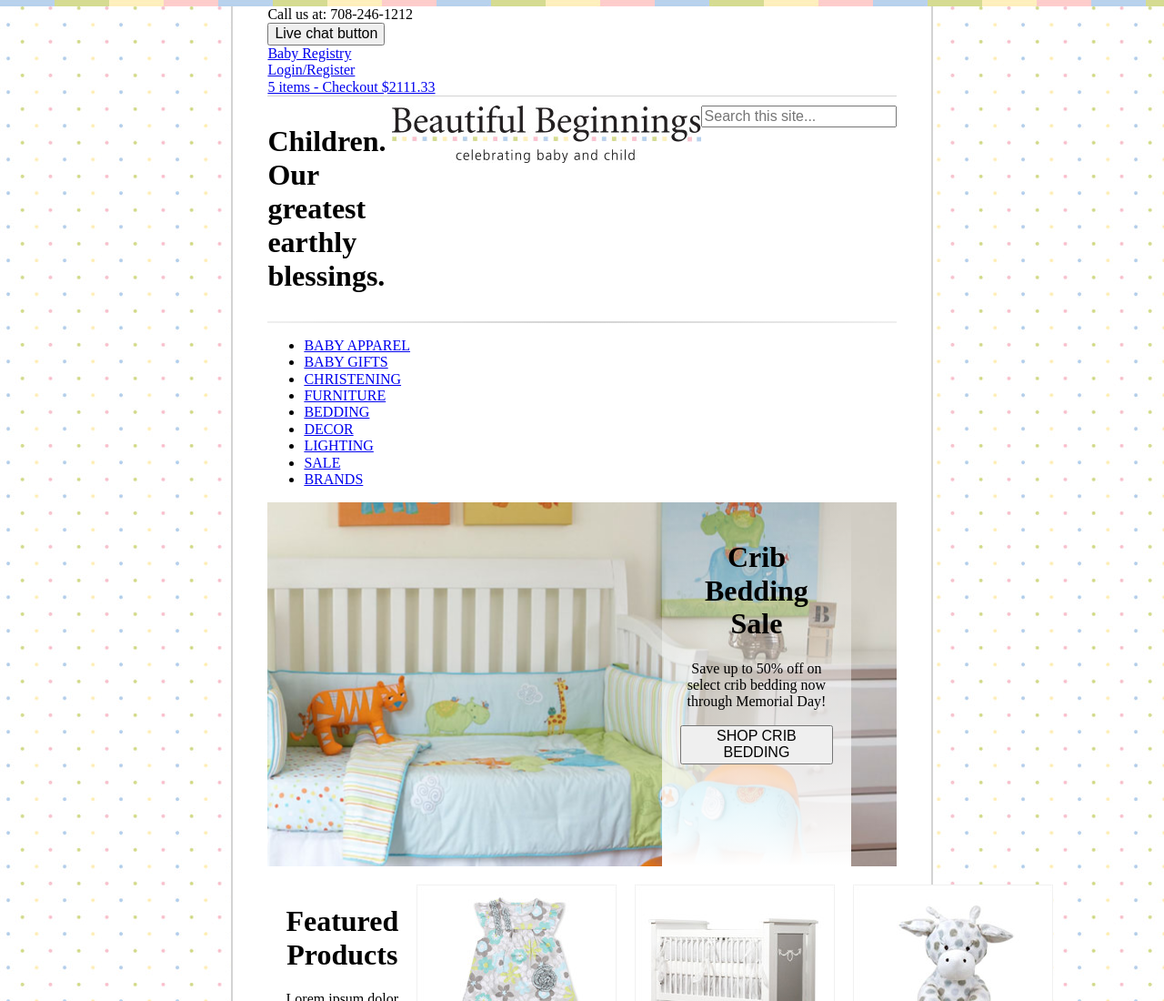
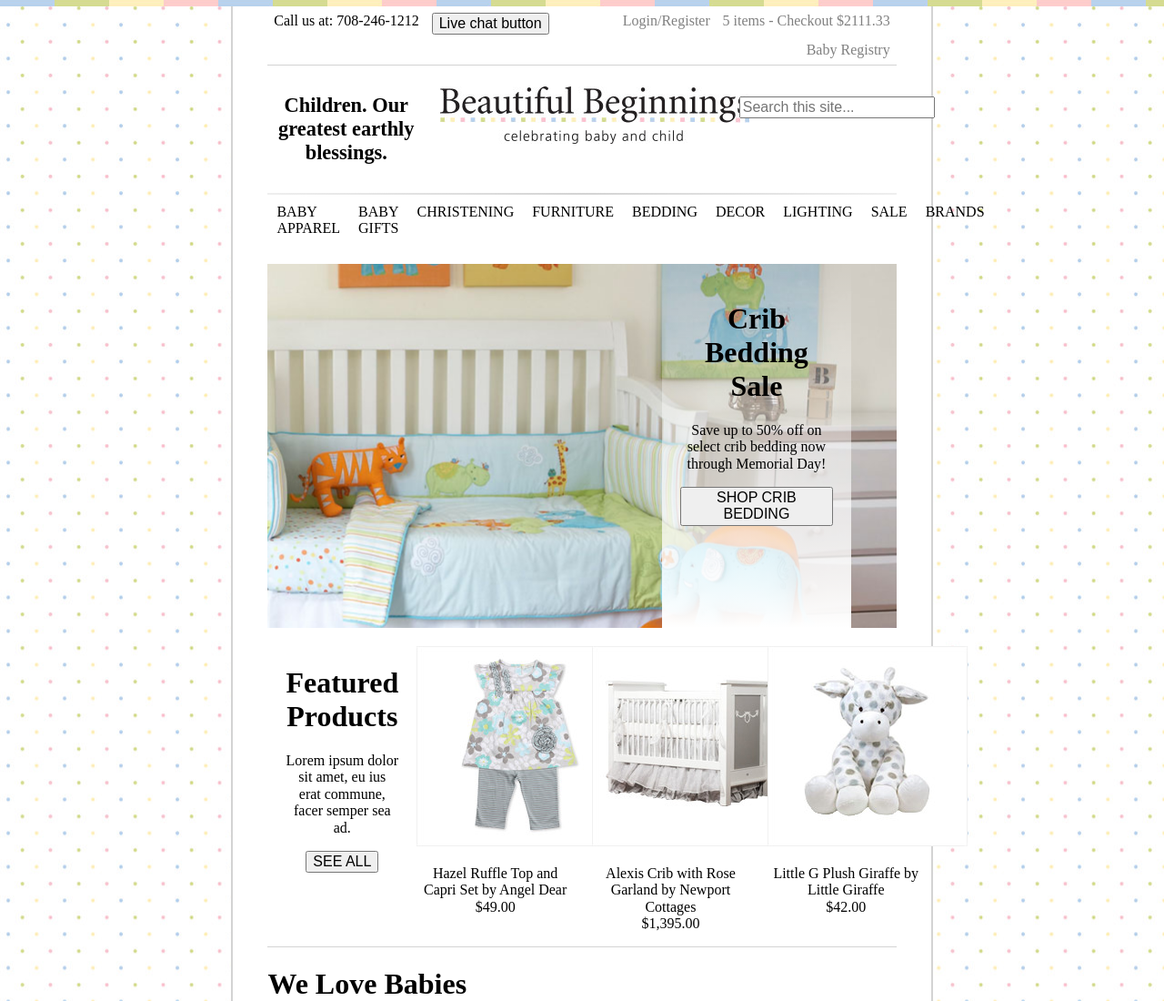
Before and after one commit to csan21/mock-two, a plain HTML site: page index.html in a window 1280 px wide. Shown: the top 1100 px of the page at 91% size. Drawn offline with Linux system fonts and the light colour scheme.

Commit message:
Mvp skeleton complete, animations and more styling next

```diff
--- a/index.html
+++ b/index.html
@@ -17,9 +17,9 @@
           <ul class="nav-top">
             <li>Call us at: 708-246-1212</li>
             <li><a href="#"><button>Live chat button</button></a></li>
+            <li><a href="#">5 items - Checkout $2111.33</a></li>
+            <li><a href="#">Login/Register</a></li>
             <li><a href="#">Baby Registry</a></li>
-            <li><a href="#">Login/Register</a></li>
-            <li><a href="#">5 items - Checkout $2111.33</a></li>
           </ul>
         </nav>
         <div class="line-break"></div>
@@ -30,13 +30,13 @@
           <div class="logo">
             <img src="img/brand-logo.jpg" alt="Beautiful Beginnings Logo">
           </div>
-          <div class="search-box">
-            <input type="text" name="Search" placeholder="Search this site...">
+          <div class="search">
+            <input type="text" name="Search" placeholder="Search this site..."></input>
           </div>
         </div>
         <div class="line-break-darker"></div>
-        <nav>
-          <ul class"nav-main">
+        <div class="main">
+          <ul>
             <li><a href="#">BABY APPAREL</a></li>
             <li><a href="#">BABY GIFTS</a></li>
             <li><a href="#">CHRISTENING</a></li>
@@ -47,7 +47,7 @@
             <li><a href="#">SALE</a></li>
             <li><a href="#">BRANDS</a></li>
           </ul>
-        </nav>
+        </div>
       </header>
 
       <section class="slide-show">
--- a/styles/_grid.scss
+++ b/styles/_grid.scss
@@ -48,6 +48,7 @@ section {
   text-align: center;
 
   > .box {
+    width: 25%;
     margin-left: 20px;
   }
 }
--- a/styles/_header.scss
+++ b/styles/_header.scss
@@ -2,41 +2,93 @@
 
 header {
   @extend .content;
+  margin-bottom: 20px;
+}
 
 nav {
   list-style-type: none;
-    display: inline;
   width: 100%;
   padding: 0;
+  overflow: hidden;
+}
+
+.nav-top {
+  @extend nav;
+  display: inline;
+  margin-top: 1%;
+  margin-bottom: 1%;
+  box-sizing: border-box;
+
+  > li {
+    float: left;
+    padding: 1%;
+
+    > a {
+      text-decoration: none;
+      color: grey;
+    }
   }
 }
 
-ul.nav-top,
-ul.nav-main {
-  @extend nav;
+.nav-top li:nth-child(2),
+.nav-top li:nth-child(3) {
+  border-right: none;
+}
+
+.nav-top li:nth-child(5),
+.nav-top li:nth-child(4),
+.nav-top li:nth-child(3) {
+  float: right;
 }
 
 div.main-splash {
   width: 100%;
-  margin-top: 10px;
-  margin-bottom: 10px;
-  display: flex;
+  margin-top: 1em;
+  margin-bottom: 1em;
+  display: inline-flex;
   justify-content: space-between;
+  text-align: center;
 
   > .motto {
-    display: inline;
+    font-size: 0.7em;
+    width: 25%;
+    margin: 0;
+    padding: 0;
+  }
+
+  > .search {
+    @extend .motto;
     font-size: 1em;
-    width: 33%;
+
+    > input {
+      margin-top: 10%;
+    }
+  }
 
   > .logo {
-      display: inline;
-      width: 33%;
-      align-items: center;
+    text-align: center;
+    width: 45%;
 
-      > .search-box {
-        display: inline;
-        width: 33%;
+    > img {
+      margin-top: 2%;
     }
   }
 }
+
+.main ul {
+  list-style-type: none;
+  box-sizing: border-box;
+  display: inline-flex;
+  justify-content: space-between;
+  padding: 0;
+  margin: 0;
+
+  > li {
+    padding: 10px;
+
+    > a {
+      color: black;
+      text-decoration: none;
     }
+  }
+}
```
Also changed, not shown: styles/main.css, 1 other file. Lines whose indentation alone changed are shown as unchanged.
